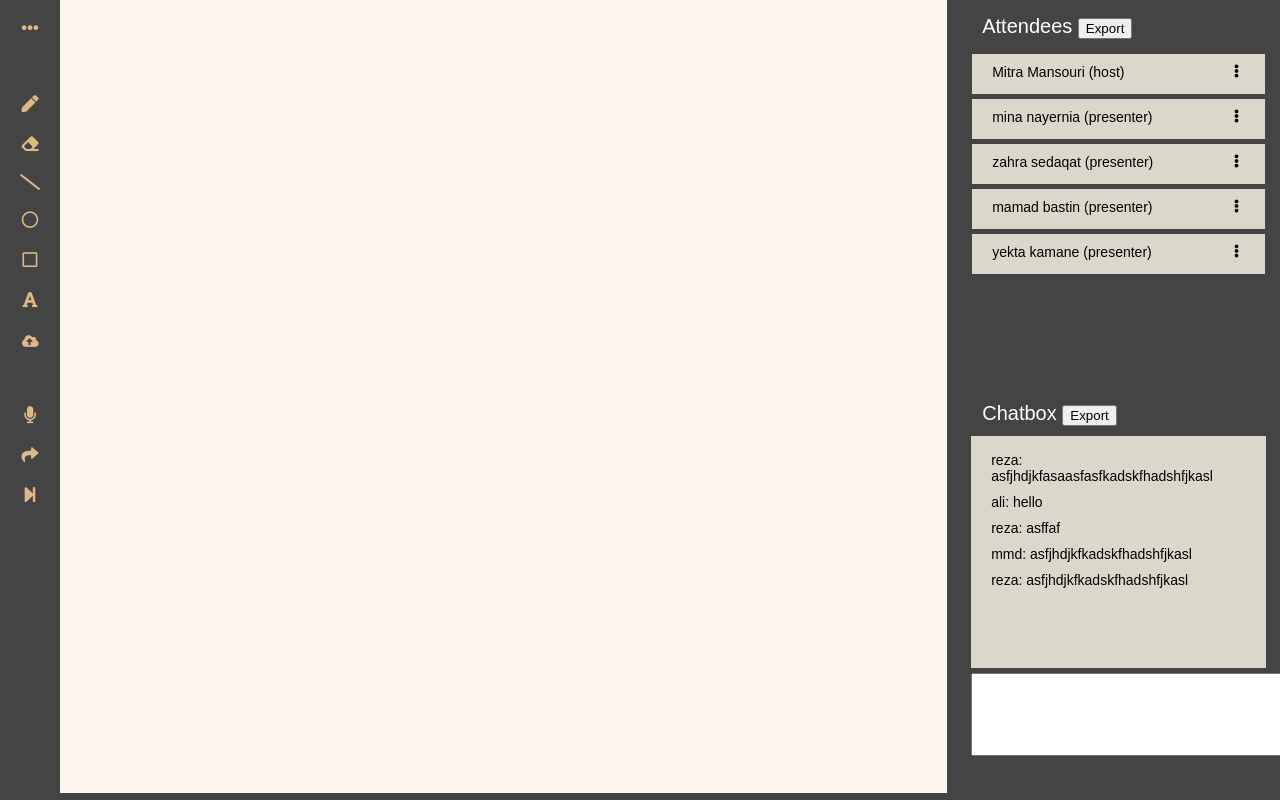
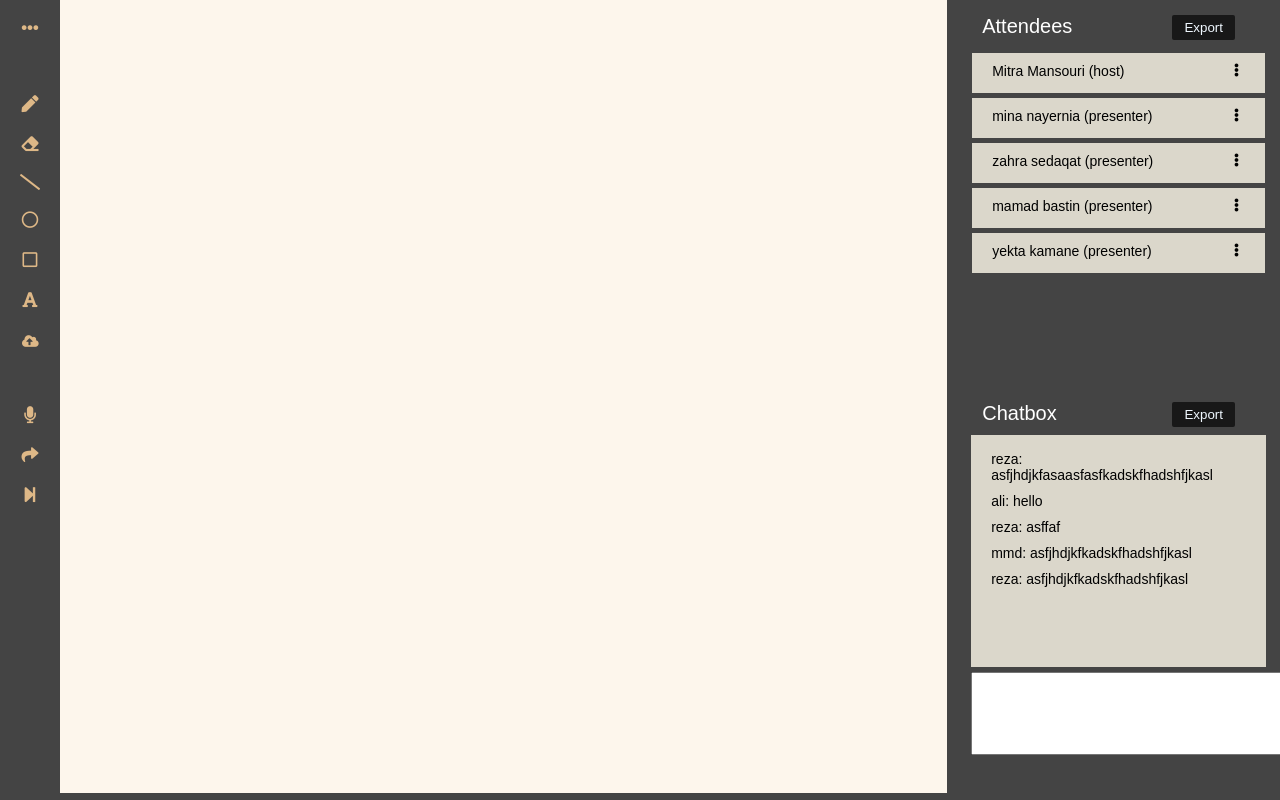
Before and after one commit to yektaKamane/Web-Based-Remote-Teaching-Conferencing-System, a plain HTML site: page index.html in a window 1280 px wide. Shown: the top 800 px of the page. Drawn offline with nearby package versions, Linux system fonts and the light colour scheme.

Commit message:
A little change in style

```diff
--- a/styleofproject.css
+++ b/styleofproject.css
@@ -152,3 +152,18 @@
 .presenter , .activete_mic , .leftslidebar , .button-user , .chng-host , .chng-pres , .chng-mic {
     display: none;
 }
+
+.export-attendees{
+    float: right;
+    margin-right: 30px;
+    padding: 5px 12px;
+    border: none;
+    /*
+    background-color:rgb(229, 196, 151);
+    color: black;*/
+
+    background-color: #181818;
+    color:aliceblue;
+    cursor: pointer;
+    border-radius: 2px;
+}
```
